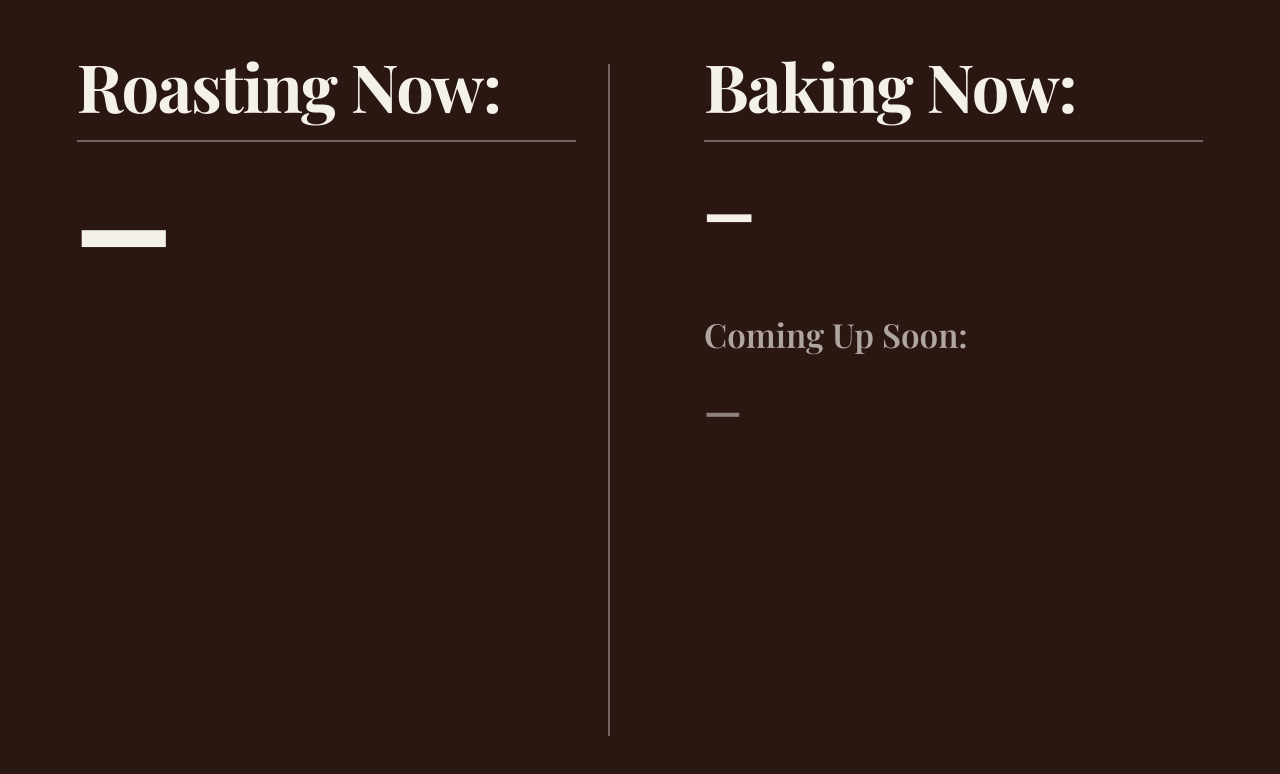
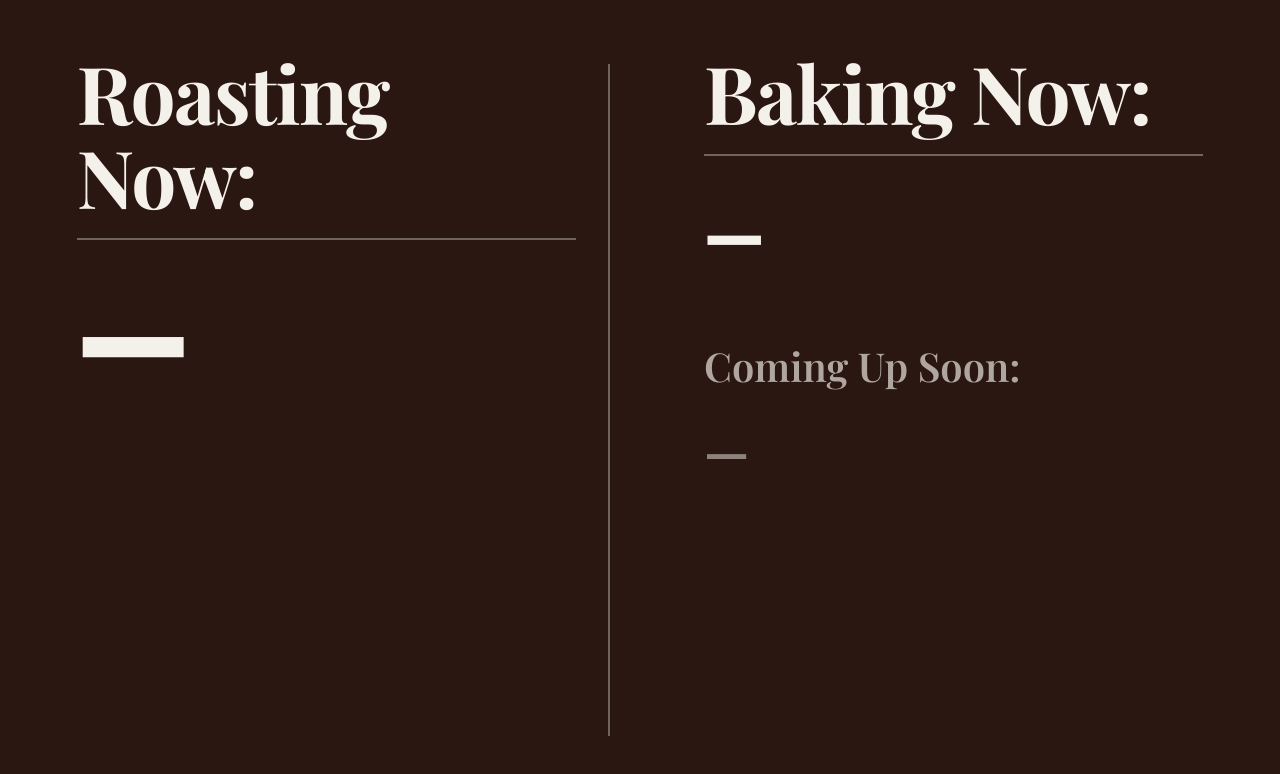
Before and after one commit to frigiddesert/coffee-bakery-sign, a plain HTML site: page templates/index.html in a window 1280 px wide. Drawn offline with nearby package versions, Linux system fonts and the light colour scheme; no server answers.

Commit message:
Increase all font sizes by 20% for better legibility
- Title: 53-110px (was 44-92px)
- Current roast/bake: 82-180px (was 68-150px)
- Bake items (bold): 43-86px (was 36-72px)
- Coming soon: 34-67px (was 28-56px)
- Previous roasts: 38-82px (was 32-68px)
- Subheadings: 29-53px (was 24-44px)
- Lists: 22-41px (was 18-34px)

```diff
--- a/templates/index.html
+++ b/templates/index.html
@@ -46,7 +46,7 @@
       font-weight: 700;
       letter-spacing: -0.02em;
       line-height: 1.05;
-      font-size: clamp(44px, 5.2vw, 92px);
+      font-size: clamp(53px, 6.24vw, 110px);
       margin-bottom: 1.5vw;
       padding-bottom: 1.5vw;
       border-bottom: 2px solid rgba(244,241,234,.35);
@@ -57,7 +57,7 @@
       font-weight: 900;
       letter-spacing: -0.01em;
       line-height: 1.02;
-      font-size: clamp(68px, 7.75vw, 150px);
+      font-size: clamp(82px, 9.3vw, 180px);
       margin-bottom: 2.8vw;
       margin-top: 1.5vw;
       word-break: break-word;
@@ -66,7 +66,7 @@
 
     .subline{
       font-weight: 600;
-      font-size: clamp(24px, 2.6vw, 44px);
+      font-size: clamp(29px, 3.12vw, 53px);
       color: var(--muted2);
       margin-top: 2.5vw;
       margin-bottom: 1.2vw;
@@ -74,7 +74,7 @@
 
     .list{
       font-weight: 500;
-      font-size: clamp(18px, 1.9vw, 34px);
+      font-size: clamp(22px, 2.28vw, 41px);
       color: var(--muted);
       line-height: 1.25;
       word-break: break-word;
@@ -83,7 +83,7 @@
     .bake-now-list{
       font-family: "Raleway", sans-serif;
       font-weight: 800;
-      font-size: clamp(36px, 4.2vw, 72px);
+      font-size: clamp(43px, 5.04vw, 86px);
       line-height: 1.25;
       margin-bottom: 2.5vw;
       margin-top: 1.5vw;
@@ -97,7 +97,7 @@
     .coming-soon{
       font-family: "Raleway", sans-serif;
       font-weight: 600;
-      font-size: clamp(28px, 3.2vw, 56px);
+      font-size: clamp(34px, 3.84vw, 67px);
       color: var(--muted2);
       opacity: 0.75;
       line-height: 1.35;
@@ -108,7 +108,7 @@
     .roast-previous{
       font-family: "Raleway", sans-serif;
       font-weight: 700;
-      font-size: clamp(32px, 3.8vw, 68px);
+      font-size: clamp(38px, 4.56vw, 82px);
       color: var(--muted);
       line-height: 1.3;
       margin-top: 1.5vw;
```
